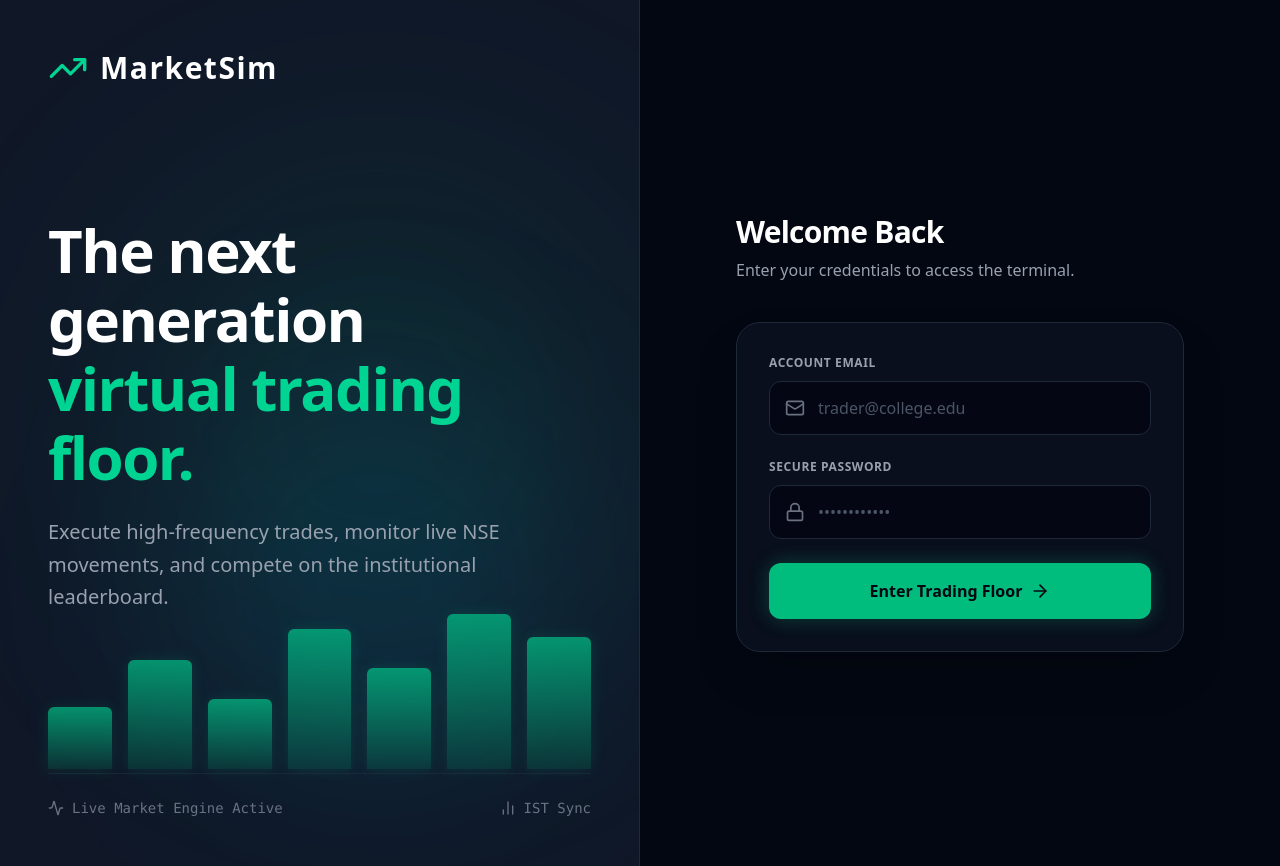
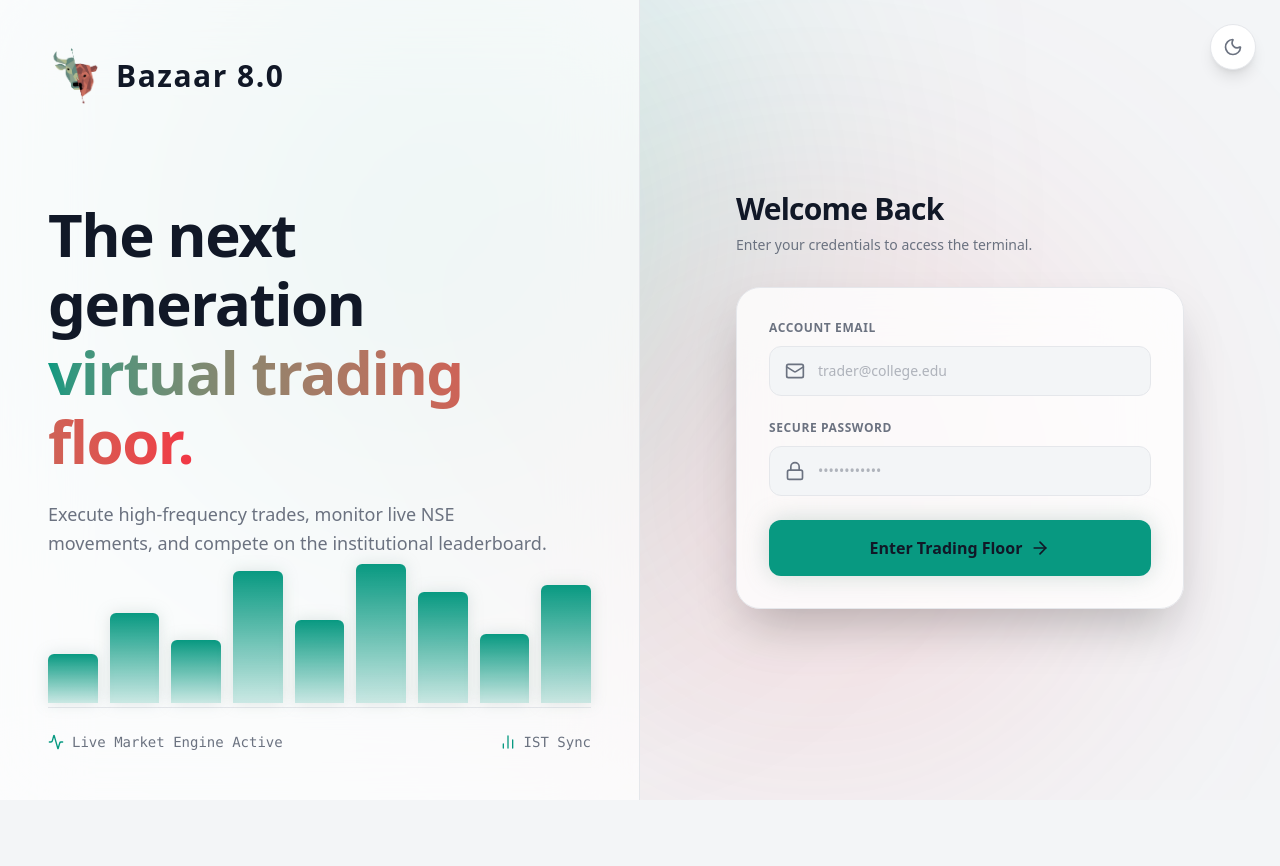
Before and after one commit to bazaar8/Bazaar8, a React (Vite) app in the folder frontend/: page /login in a window 1280 px wide. After the commit the page ends 800 px from the top, so only its background shows below. Built offline with nearby package versions, Linux system fonts and the light colour scheme; no server answers.

Commit message:
v2 logo error2.0

```diff
--- a/frontend/src/layouts/MainLayout.tsx
+++ b/frontend/src/layouts/MainLayout.tsx
@@ -6,6 +6,7 @@ import { useLivePrices } from '../hooks/useLivePrices';
 import { LogOut, Activity, Bell, Sun, Moon, User, X, Newspaper, Menu } from 'lucide-react';
 import { collection, query, limit, onSnapshot, orderBy, doc } from 'firebase/firestore';
 import { db } from '../config/firebase';
+import logoUrl from '../assets/logo.png';
 
 
 export default function MainLayout() {
@@ -114,7 +115,7 @@ export default function MainLayout() {
 
           <div className="flex items-center gap-8 h-full">
             <div className="flex items-center gap-3 px-4 py-2">
-              <img src="/logo.png" alt="Bulls and Bears Logo" className="w-10 h-10" />
+              <img src={logoUrl} alt="Bulls and Bears Logo" className="w-10 h-10" />
               <span className="font-bold text-lg tracking-tight text-[var(--text-main)]">Bulls and Bears</span>
               <span className="font-bold text-lg tracking-tight text-[var(--text-main)]">Bazaar 8.0</span>
             </div>
--- a/frontend/src/pages/Login.tsx
+++ b/frontend/src/pages/Login.tsx
@@ -2,7 +2,9 @@ import { useState, useEffect } from "react";
 import type { FormEvent } from "react";
 import { useNavigate } from "react-router-dom";
 import { useAuth } from "../context/AuthContext";
-import { ShieldAlert, ArrowRight, Lock, Mail, TrendingUp, Activity, BarChart2 } from "lucide-react";
+import { useTheme } from "../hooks/useTheme";
+import { ShieldAlert, ArrowRight, Lock, Mail, Activity, BarChart2, Sun, Moon } from "lucide-react";
+import logoUrl from '../assets/logo.png';
 
 export default function Login() {
   const [email, setEmail] = useState("");
@@ -10,6 +12,7 @@ export default function Login() {
   const [error, setError] = useState<string | null>(null);
   const [isSubmitting, setIsSubmitting] = useState(false);
   const { user, profile, loading, loginUser } = useAuth();
+  const { isDark, toggleTheme } = useTheme();
   const navigate = useNavigate();
 
   useEffect(() => {
@@ -45,55 +48,73 @@ export default function Login() {
   };
 
   return (
-    <div className="min-h-screen bg-gray-950 flex">
-      <div className="hidden lg:flex w-1/2 bg-gray-900 border-r border-gray-800 p-12 flex-col justify-between relative overflow-hidden">
-        <div className="absolute top-0 left-0 w-full h-full overflow-hidden pointer-events-none">
-          <div className="absolute top-[20%] left-[20%] w-[500px] h-[500px] bg-emerald-500/10 rounded-full blur-[120px]"></div>
-          <div className="absolute bottom-[10%] right-[10%] w-[400px] h-[400px] bg-sky-500/10 rounded-full blur-[100px]"></div>
-        </div>
+    <div className="min-h-screen bg-[var(--bg-root)] text-[var(--text-main)] flex transition-colors duration-200 relative overflow-hidden">
 
-        <div className="relative z-10">
+      {/* Theme Toggle Button */}
+      <button
+        onClick={toggleTheme}
+        className="absolute top-6 right-6 z-50 p-3 bg-[var(--bg-card)] border border-[var(--border-subtle)] rounded-full text-[var(--text-muted)] hover:text-[var(--text-main)] transition-colors shadow-lg"
+      >
+        {isDark ? <Sun className="w-5 h-5" /> : <Moon className="w-5 h-5" />}
+      </button>
+
+      {/* Dynamic Ambient Background Glows */}
+      <div className="absolute top-0 left-0 w-full h-full overflow-hidden pointer-events-none z-0">
+        <div className="absolute -top-[10%] left-[10%] w-[600px] h-[600px] bg-[var(--up-color)]/20 rounded-full blur-[140px]" />
+        <div className="absolute bottom-[5%] right-[15%] w-[550px] h-[550px] bg-[var(--down-color)]/15 rounded-full blur-[140px]" />
+      </div>
+
+      {/* Left Branding Panel */}
+      <div className="hidden lg:flex w-1/2 bg-[var(--bg-card)]/70 backdrop-blur-2xl border-r border-[var(--border-subtle)] p-12 flex-col justify-between relative z-10">
+        <div>
           <div className="flex items-center gap-3">
-            <TrendingUp className="w-10 h-10 text-emerald-400" />
-            <span className="text-3xl font-extrabold text-white tracking-wider">MarketSim</span>
+            <img src={logoUrl} alt="Bulls and Bears Logo" className="w-14 h-14 object-contain" />
+            <span className="text-3xl font-extrabold tracking-wider text-[var(--text-main)]">Bazaar 8.0</span>
           </div>
 
-          <h1 className="text-6xl font-extrabold text-white mt-32 leading-[1.15] tracking-tight">
-            The next generation<br/>
-            <span className="text-emerald-400">virtual trading floor.</span>
+          <h1 className="text-5xl xl:text-6xl font-extrabold text-[var(--text-main)] mt-24 leading-[1.15] tracking-tight">
+            The next generation<br />
+            <span className="bg-gradient-to-r from-[var(--up-color)] to-[var(--down-color)] bg-clip-text text-transparent">
+              virtual trading floor.
+            </span>
           </h1>
-          <p className="text-gray-400 mt-6 text-xl max-w-lg leading-relaxed">
+          <p className="text-[var(--text-muted)] mt-6 text-lg max-w-lg leading-relaxed">
             Execute high-frequency trades, monitor live NSE movements, and compete on the institutional leaderboard.
           </p>
         </div>
 
-        <div className="relative z-10">
-          <div className="flex items-end gap-4 h-40 opacity-80 border-b border-gray-800 pb-1">
-            {[40, 70, 45, 90, 65, 100, 85].map((h, i) => (
+        <div>
+          <div className="flex items-end gap-3 h-36 border-b border-[var(--border-subtle)] pb-1">
+            {[35, 65, 45, 95, 60, 100, 80, 50, 85].map((h, i) => (
               <div
                 key={i}
-                className="flex-1 bg-gradient-to-t from-emerald-500/20 to-emerald-400/80 rounded-t-md shadow-[0_0_15px_rgba(16,185,129,0.2)]"
+                className="flex-1 bg-gradient-to-t from-[var(--up-color)]/20 to-[var(--up-color)] rounded-t-md shadow-[0_0_15px_rgba(126,161,150,0.25)] transition-all duration-500 hover:opacity-100"
                 style={{ height: `${h}%` }}
-              ></div>
+              />
             ))}
           </div>
-          <div className="flex items-center justify-between mt-6 text-gray-500 text-sm font-mono">
-            <span className="flex items-center gap-2"><Activity className="w-4 h-4" /> Live Market Engine Active</span>
-            <span className="flex items-center gap-2"><BarChart2 className="w-4 h-4" /> IST Sync</span>
+          <div className="flex items-center justify-between mt-6 text-[var(--text-muted)] text-sm font-mono">
+            <span className="flex items-center gap-2">
+              <Activity className="w-4 h-4 text-[var(--up-color)]" /> Live Market Engine Active
+            </span>
+            <span className="flex items-center gap-2">
+              <BarChart2 className="w-4 h-4 text-[var(--up-color)]" /> IST Sync
+            </span>
           </div>
         </div>
       </div>
 
-      <div className="w-full lg:w-1/2 flex items-center justify-center p-8 relative">
+      {/* Right Form Panel */}
+      <div className="w-full lg:w-1/2 flex items-center justify-center p-6 sm:p-12 relative z-10">
         <div className="max-w-md w-full">
-          <div className="text-center lg:text-left mb-10">
-            <h2 className="text-3xl font-bold text-white tracking-tight mb-2">Welcome Back</h2>
-            <p className="text-gray-400">Enter your credentials to access the terminal.</p>
+          <div className="text-center lg:text-left mb-8">
+            <h2 className="text-3xl font-bold text-[var(--text-main)] tracking-tight mb-2">Welcome Back</h2>
+            <p className="text-[var(--text-muted)] text-sm">Enter your credentials to access the terminal.</p>
           </div>
 
-          <div className="bg-gray-900/50 backdrop-blur-xl border border-gray-800 rounded-3xl p-8 shadow-2xl">
+          <div className="bg-[var(--bg-card)]/80 backdrop-blur-2xl border border-[var(--border-subtle)] rounded-3xl p-8 shadow-2xl">
             {error && (
-              <div className="mb-6 p-4 rounded-xl bg-rose-500/10 border border-rose-500/20 flex items-start gap-3 text-rose-400 text-sm">
+              <div className="mb-6 p-4 rounded-xl bg-[var(--down-color)]/10 border border-[var(--down-color)]/30 flex items-start gap-3 text-[var(--down-color)] text-sm font-medium">
                 <ShieldAlert className="w-5 h-5 flex-shrink-0 mt-0.5" />
                 <span>{error}</span>
               </div>
@@ -101,11 +122,11 @@ export default function Login() {
 
             <form onSubmit={handleSubmit} className="space-y-6">
               <div>
-                <label className="block text-xs font-bold text-gray-400 uppercase tracking-wider mb-2.5">
+                <label className="block text-xs font-bold text-[var(--text-muted)] uppercase tracking-wider mb-2.5">
                   Account Email
                 </label>
                 <div className="relative">
-                  <div className="absolute inset-y-0 left-0 pl-4 flex items-center pointer-events-none text-gray-500">
+                  <div className="absolute inset-y-0 left-0 pl-4 flex items-center pointer-events-none text-[var(--text-muted)]">
                     <Mail className="w-5 h-5" />
                   </div>
                   <input
@@ -114,17 +135,17 @@ export default function Login() {
                     value={email}
                     onChange={(e) => setEmail(e.target.value)}
                     placeholder="trader@college.edu"
-                    className="w-full pl-12 pr-4 py-3.5 bg-gray-950/80 border border-gray-800 rounded-xl text-white placeholder-gray-600 focus:outline-none focus:border-emerald-500 focus:ring-1 focus:ring-emerald-500 transition text-base"
+                    className="w-full pl-12 pr-4 py-3.5 bg-[var(--bg-root)] border border-[var(--border-subtle)] rounded-xl text-[var(--text-main)] placeholder-[var(--text-muted)]/50 focus:outline-none focus:border-[var(--up-color)] focus:ring-1 focus:ring-[var(--up-color)] transition text-sm font-medium"
                   />
                 </div>
               </div>
 
               <div>
-                <label className="block text-xs font-bold text-gray-400 uppercase tracking-wider mb-2.5">
+                <label className="block text-xs font-bold text-[var(--text-muted)] uppercase tracking-wider mb-2.5">
                   Secure Password
                 </label>
                 <div className="relative">
-                  <div className="absolute inset-y-0 left-0 pl-4 flex items-center pointer-events-none text-gray-500">
+                  <div className="absolute inset-y-0 left-0 pl-4 flex items-center pointer-events-none text-[var(--text-muted)]">
                     <Lock className="w-5 h-5" />
                   </div>
                   <input
@@ -133,7 +154,7 @@ export default function Login() {
                     value={password}
                     onChange={(e) => setPassword(e.target.value)}
                     placeholder="••••••••••••"
-                    className="w-full pl-12 pr-4 py-3.5 bg-gray-950/80 border border-gray-800 rounded-xl text-white placeholder-gray-600 focus:outline-none focus:border-emerald-500 focus:ring-1 focus:ring-emerald-500 transition text-base"
+                    className="w-full pl-12 pr-4 py-3.5 bg-[var(--bg-root)] border border-[var(--border-subtle)] rounded-xl text-[var(--text-main)] placeholder-[var(--text-muted)]/50 focus:outline-none focus:border-[var(--up-color)] focus:ring-1 focus:ring-[var(--up-color)] transition text-sm font-medium"
                   />
                 </div>
               </div>
@@ -141,11 +162,11 @@ export default function Login() {
               <button
                 type="submit"
                 disabled={isSubmitting || loading}
-                className="w-full mt-4 py-4 px-4 bg-emerald-500 hover:bg-emerald-400 active:bg-emerald-600 disabled:opacity-50 disabled:cursor-not-allowed text-gray-950 font-bold rounded-xl transition duration-200 flex items-center justify-center gap-2 text-base shadow-[0_0_20px_rgba(16,185,129,0.3)]"
+                className="w-full mt-2 py-4 px-4 bg-[var(--up-color)] hover:brightness-110 active:brightness-95 disabled:opacity-50 disabled:cursor-not-allowed text-[#111827] font-bold rounded-xl transition duration-200 flex items-center justify-center gap-2 text-base shadow-[0_0_25px_rgba(126,161,150,0.35)] cursor-pointer"
               >
                 {isSubmitting || loading ? (
                   <div className="flex items-center gap-3">
-                    <div className="w-5 h-5 border-2 border-gray-950 border-t-transparent rounded-full animate-spin" />
+                    <div className="w-5 h-5 border-2 border-[#111827] border-t-transparent rounded-full animate-spin" />
                     <span>Authenticating...</span>
                   </div>
                 ) : (
--- a/frontend/src/pages/TVLeaderboard.tsx
+++ b/frontend/src/pages/TVLeaderboard.tsx
@@ -3,6 +3,7 @@ import { doc, getDoc } from "firebase/firestore";
 import { db } from "../config/firebase";
 import { useTheme } from "../hooks/useTheme";
 import { TrendingUp, TrendingDown, Trophy, Sun, Moon } from "lucide-react";
+import logoUrl from '../assets/logo.png';
 
 export default function TVLeaderboard() {
   const { isDark, toggleTheme } = useTheme();
@@ -45,7 +46,7 @@ export default function TVLeaderboard() {
       <header className="flex items-center justify-between border-b border-[var(--border-subtle)] pb-6 mb-8">
         <div className="flex items-center gap-5">
           <div className="flex items-center gap-3 px-4 py-2">
-              <img src="/logo.png" alt="Bulls and Bears Logo" className="w-14 h-14" />
+              <img src={logoUrl} alt="Bulls and Bears Logo" className="w-14 h-14" />
             </div>
           <div>
             <h1 className="text-4xl font-black tracking-tight text-[var(--text-main)] uppercase">
```
Also changed, not shown: frontend/src/assets/logo.png (added).
